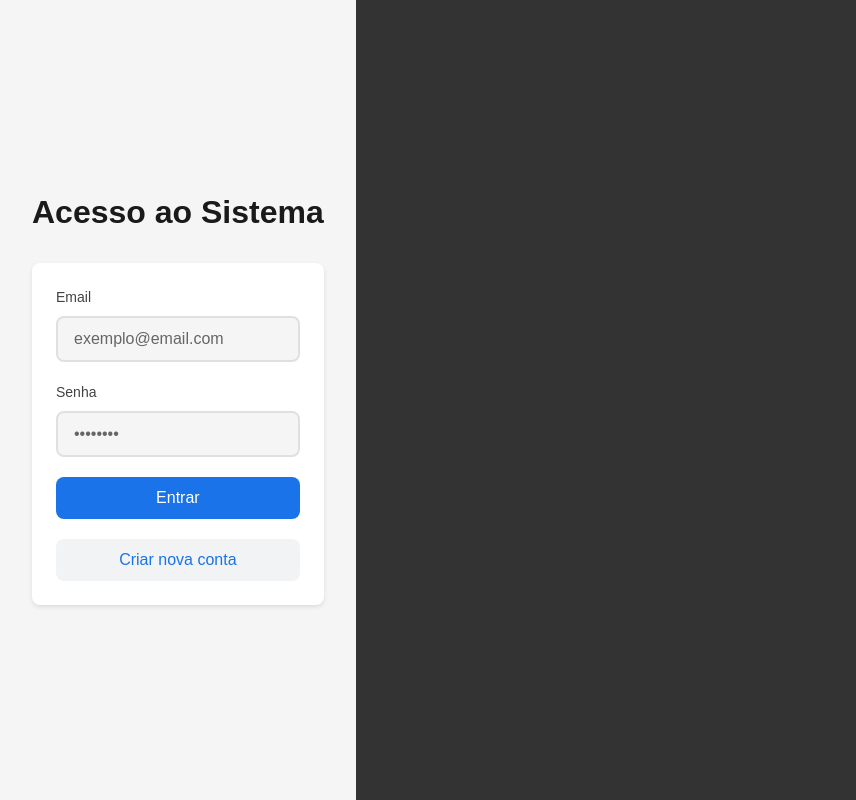
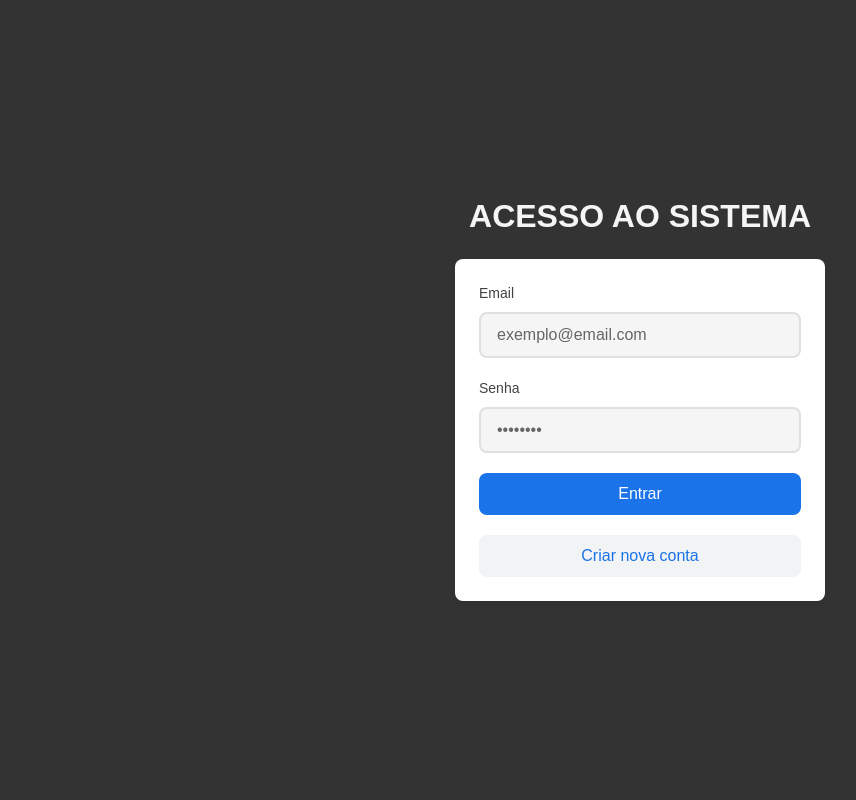
Before and after one commit to gfrabelo/auth-system-teste, a React (Vite) app in the folder frontend/: page / in a window 1280 px wide. Shown: the whole page, without its empty margins (0-856 px from the left). Built offline with nearby package versions, Linux system fonts and the light colour scheme.

Commit message:
fix: inverte data para o backend

```diff
--- a/frontend/src/App.tsx
+++ b/frontend/src/App.tsx
@@ -1,16 +1,17 @@
-
 import { BrowserRouter } from 'react-router-dom';
-import { GlobalStyle} from './styles/global';
+import { GlobalStyle } from './styles/global';
 import { Router } from './Router';
+import { AuthProvider } from './contexts/auth'; // Importe o AuthProvider
 
 function App() {
-
   return (
-    <BrowserRouter>
-      <GlobalStyle />
-      <Router />
-    </BrowserRouter>
-  )
+    <AuthProvider> {/* Envolva toda a aplicação */}
+      <BrowserRouter>
+        <GlobalStyle />
+        <Router />
+      </BrowserRouter>
+    </AuthProvider>
+  );
 }
 
-export default App
+export default App;
--- a/frontend/src/contexts/auth.tsx
+++ b/frontend/src/contexts/auth.tsx
@@ -6,6 +6,7 @@ interface User {
   id: string;
   name: string;
   email: string;
+  birthDate: string;
 }
 
 interface SignUpData {
--- a/frontend/src/pages/SignIn/index.tsx
+++ b/frontend/src/pages/SignIn/index.tsx
@@ -10,18 +10,17 @@ import { useAuth } from '../../contexts/auth';
 
 const Container = styled.div`
   display: flex;
+  justify-content: center;
   flex-direction: column;
   align-items: center;
-  justify-content: center;
-  min-height: 100vh;
-  padding: 2rem;
-  background: #f5f5f5;
+  height: 100vh;
+  width: 100vw;
 `;
 
 const Title = styled.h1`
-  font-size: 2rem;
-  margin-bottom: 2rem;
-  color: #1a1a1a;
+  font-size: 32px;
+  margin-bottom: 24px;
+  text-transform: uppercase;
   text-align: center;
 `;
 
--- a/frontend/src/pages/SignUp/index.tsx
+++ b/frontend/src/pages/SignUp/index.tsx
@@ -45,8 +45,8 @@ const signUpSchema = z.object({
     .string(),
   birthDate: z
     .string()
-    .refine(value => /^(0[1-9]|[12][0-9]|3[01])\/(0[1-9]|1[012])\/(19|20)\d\d$/.test(value), {
-      message: 'Data deve estar no formato dd/mm/yyyy'
+    .regex(/^(0[1-9]|[12][0-9]|3[01])\/(0[1-9]|1[0-2])\/\d{4}$/, {
+      message: 'Formato inválido (dd/mm/aaaa)'
     })
 }).refine((data) => data.password === data.confirmPassword, {
   message: "Senhas não coincidem",
@@ -62,25 +62,32 @@ export function SignUp() {
     resolver: zodResolver(signUpSchema)
   });
 
+  // Na função onSubmit do SignUp
 const onSubmit = async (data: SignUpData) => {
   try {
-      await signUp(data); // Chama a função de cadastro
-      navigate('/'); // Redireciona para a página de login após o cadastro
+    const [day, month, year] = data.birthDate.split('/');
+    const formattedData = {
+      ...data,
+      birthDate: `${year}-${month}-${day}` // Formato aceito pelo backend
+    };
+
+    await signUp(formattedData);
+    navigate('/signin');
   } catch (error) {
     console.error('Erro no cadastro:', error);
-      // Exiba uma mensagem de erro para o usuário
-      alert('Erro ao cadastrar. Verifique os dados e tente novamente.');
+    alert('Erro ao cadastrar. Verifique os dados.');
   }
 };
 
   // Função para formatar a data enquanto digita
   const handleDateInput = (e: React.ChangeEvent<HTMLInputElement>) => {
     let value = e.target.value.replace(/\D/g, ''); // Remove não-números
-    if (value.length > 8) value = value.slice(0, 8);
+    if (value.length > 8) value = value.slice(0, 8); // Limita a 8 dígitos
 
-    if (value.length >= 4) {
-      value = `${value.slice(0, 2)}/${value.slice(2, 4)}/${value.slice(4)}`;
-    } else if (value.length >= 2) {
+    // Formatação: dd/mm/yyyy
+    if (value.length > 4) {
+      value = `${value.slice(0, 2)}/${value.slice(2, 4)}/${value.slice(4, 8)}`;
+    } else if (value.length > 2) {
       value = `${value.slice(0, 2)}/${value.slice(2)}`;
     }
 
@@ -106,7 +113,7 @@ export function SignUp() {
         />
         <Input
           label="Data de Nascimento"
-          placeholder="dd/mm/yyyy"
+          placeholder="dd/mm/aaaa"
           {...register('birthDate')}
           onChange={handleDateInput}
           maxLength={10}
```
Also changed, not shown: 1 other file (tests, documents, lock files or other folders). Lines whose indentation alone changed are shown as unchanged.
